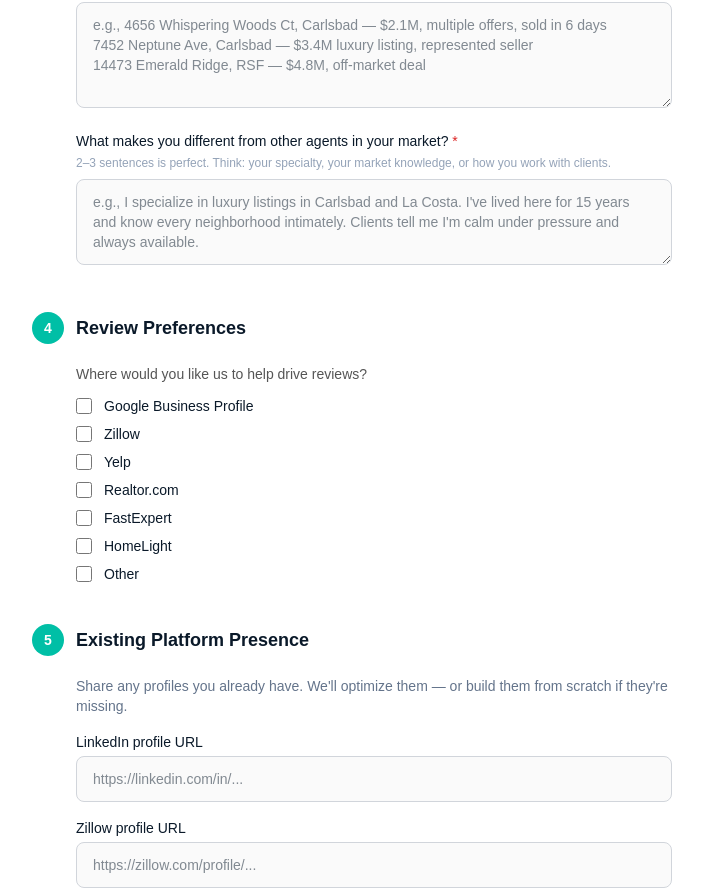
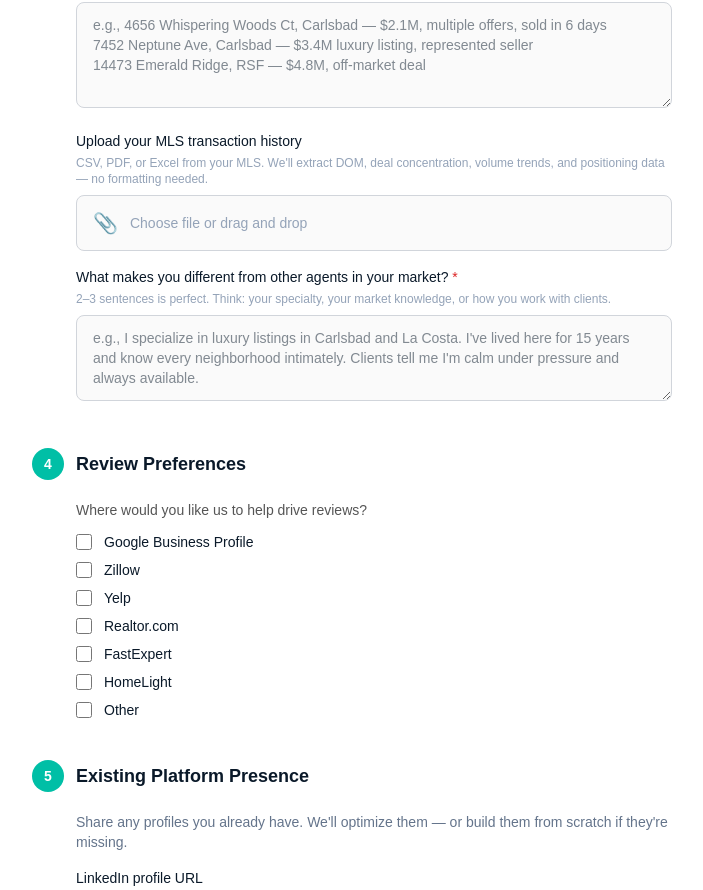
Before and after one commit to radleyraven/cited-dashboard, a Next.js app: page /intake in a window 1280 px wide. Shown: the part 1378-2268 px from the top of the page, without its empty margins (288-991 px from the left). Built offline with nearby package versions, Linux system fonts and the light colour scheme; no server answers.

Commit message:
Intake: add MLS file upload to Section 3 — uploads to mls-uploads Supabase Storage bucket

```diff
--- a/src/app/intake/page.tsx
+++ b/src/app/intake/page.tsx
@@ -18,6 +18,7 @@ type FormData = {
   yearsInMarket: string;
   topTransactions: string;
   differentiator: string;
+  mlsFile: File | null;
   reviewPlatforms: string[];
   reviewOther: string;
   termsAccepted: boolean;
@@ -48,6 +49,7 @@ const initialForm: FormData = {
   yearsInMarket: "",
   topTransactions: "",
   differentiator: "",
+  mlsFile: null,
   reviewPlatforms: [],
   reviewOther: "",
   termsAccepted: false,
@@ -126,6 +128,21 @@ function IntakeForm() {
       if (!res.ok) {
         const data = await res.json();
         throw new Error(data.error || "Submission failed");
+      }
+
+      // Upload MLS file to Supabase Storage — non-blocking, intake already saved.
+      if (form.mlsFile) {
+        try {
+          const supabaseStorage = createSupabaseBrowserClient();
+          const fileName = `${form.email}/${Date.now()}-${form.mlsFile.name}`;
+          await supabaseStorage.storage.from('mls-uploads').upload(fileName, form.mlsFile, {
+            cacheControl: '3600',
+            upsert: false,
+          });
+        } catch {
+          // Don't block on upload error — intake is already saved
+          console.warn('MLS file upload failed — intake was still saved.');
+        }
       }
 
       // Send magic link — non-blocking. Intake is already saved above.
@@ -346,6 +363,25 @@ function IntakeForm() {
                 style={inputStyle}
               />
             </Field>
+            <Field label="Upload your MLS transaction history" hint="CSV, PDF, or Excel from your MLS. We'll extract DOM, deal concentration, volume trends, and positioning data — no formatting needed.">
+              <label style={{
+                display: 'flex', alignItems: 'center', gap: '12px',
+                border: '1px solid #D1D5DB', borderRadius: '8px',
+                padding: '12px 16px', cursor: 'pointer',
+                background: '#FAFAFA', transition: 'border-color 0.15s'
+              }}>
+                <input
+                  type="file"
+                  accept=".csv,.pdf,.xlsx,.xls"
+                  style={{ display: 'none' }}
+                  onChange={(e) => set('mlsFile', e.target.files?.[0] ?? null)}
+                />
+                <span style={{ fontSize: '20px' }}>📎</span>
+                <span style={{ fontSize: '14px', color: form.mlsFile ? '#0A1929' : '#94a3b8' }}>
+                  {form.mlsFile ? form.mlsFile.name : 'Choose file or drag and drop'}
+                </span>
+              </label>
+            </Field>
             <Field label="What makes you different from other agents in your market?" required hint="2–3 sentences is perfect. Think: your specialty, your market knowledge, or how you work with clients.">
               <textarea
                 required
```
